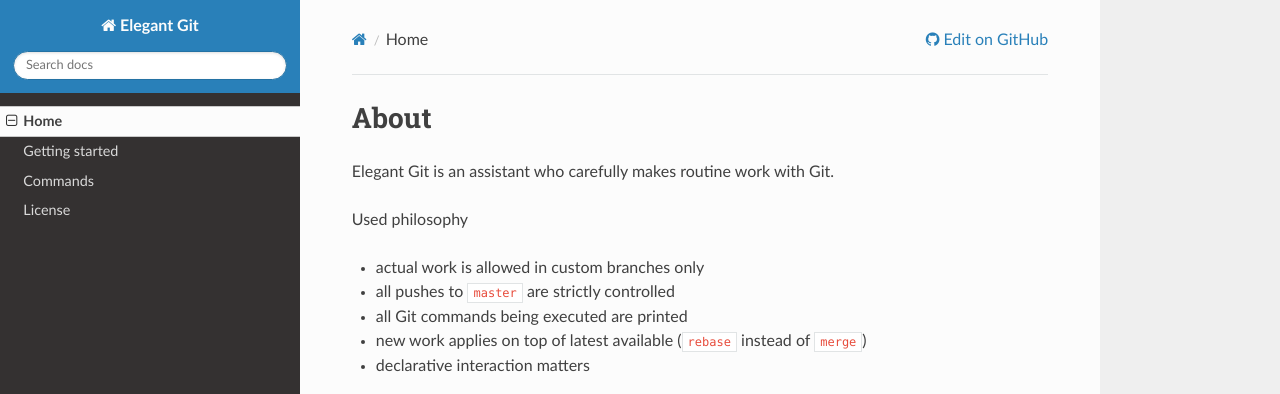
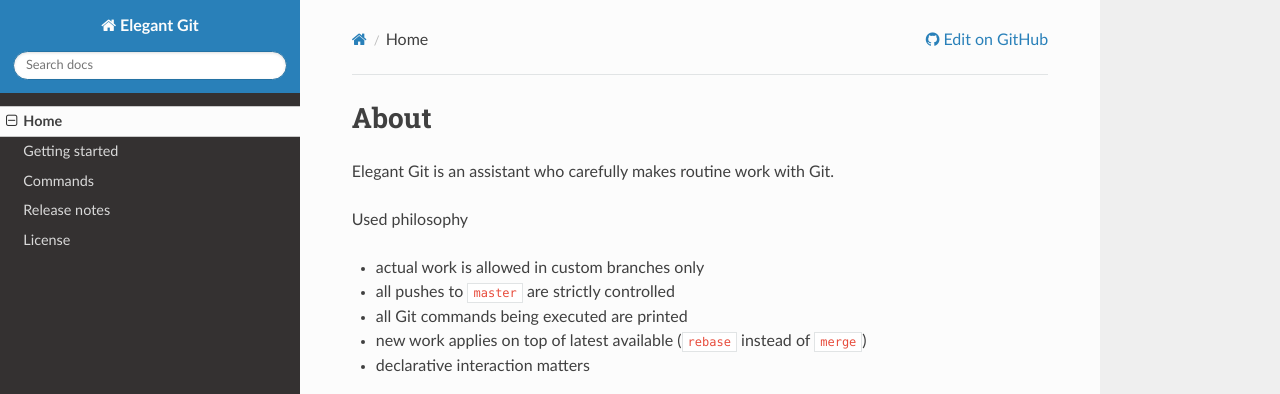
Before and after one commit to bees-hive/elegant-git, an MkDocs documentation site: the page built from docs/index.md, in a window 1280 px wide. Shown: the top 394 px of the page. Built offline with MkDocs 1.6.1, drawn with Linux system fonts in a browser that asks for light colours; nearby versions of some CDN libraries.

Commit message:
Add a link to the release notes
Since we track all releases on the GitHub, it's good to redirect a user
to the releases page in the case of some interest.

```diff
--- a/mkdocs.yml
+++ b/mkdocs.yml
@@ -8,6 +8,7 @@ nav:
   - Home: index.md
   - Getting started: getting-started.md
   - Commands: commands.md
+  - Release notes: https://github.com/bees-hive/elegant-git/releases
   - License: licence.md
 
 copyright: Copyright &copy; 2019 <a href="https://extsoft.pro">Dmytro Serdiuk</a>, Maintained by <a href="https://github.com/bees-hive/elegant-git/graphs/contributors">project contributors</a>.
```
